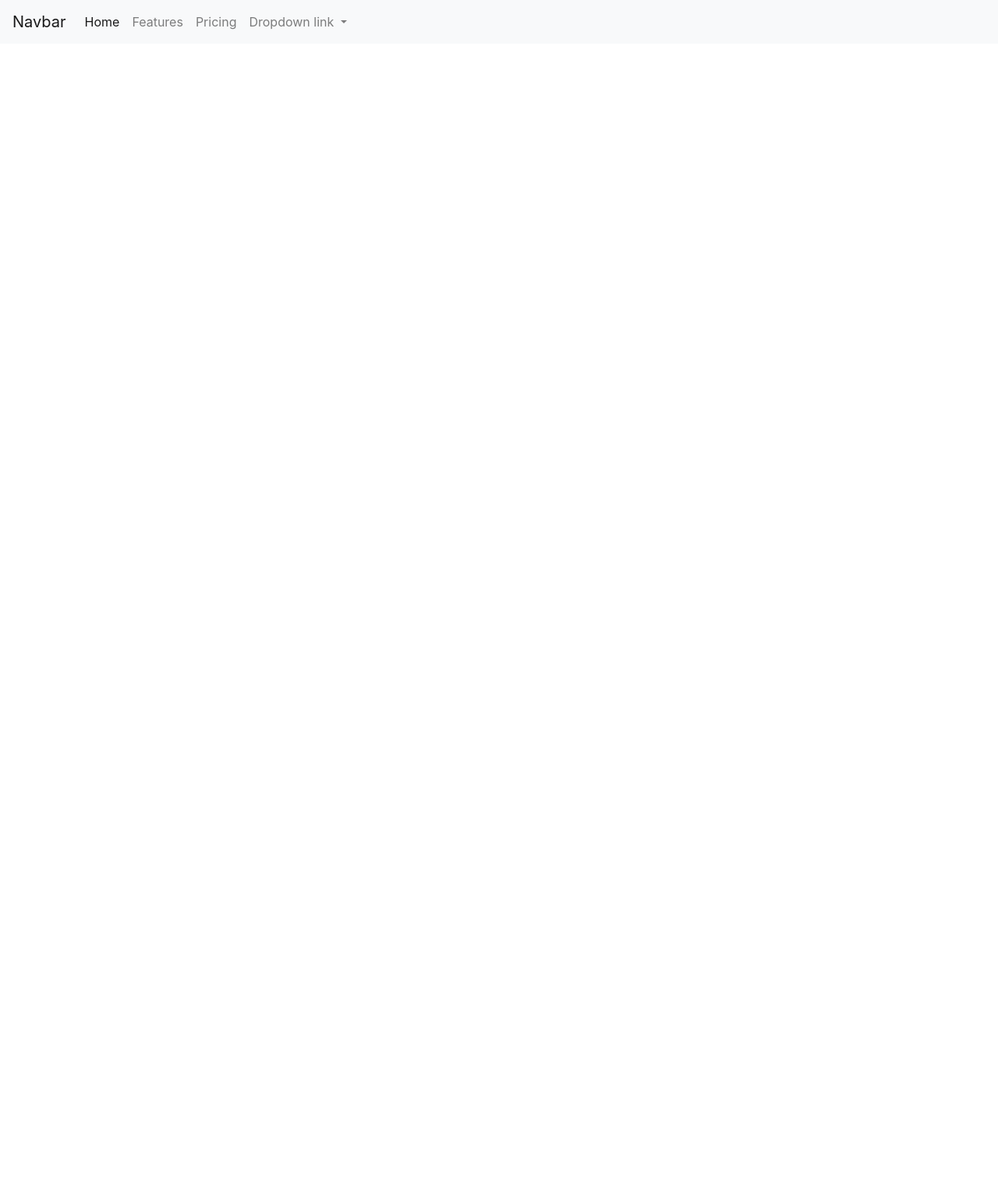
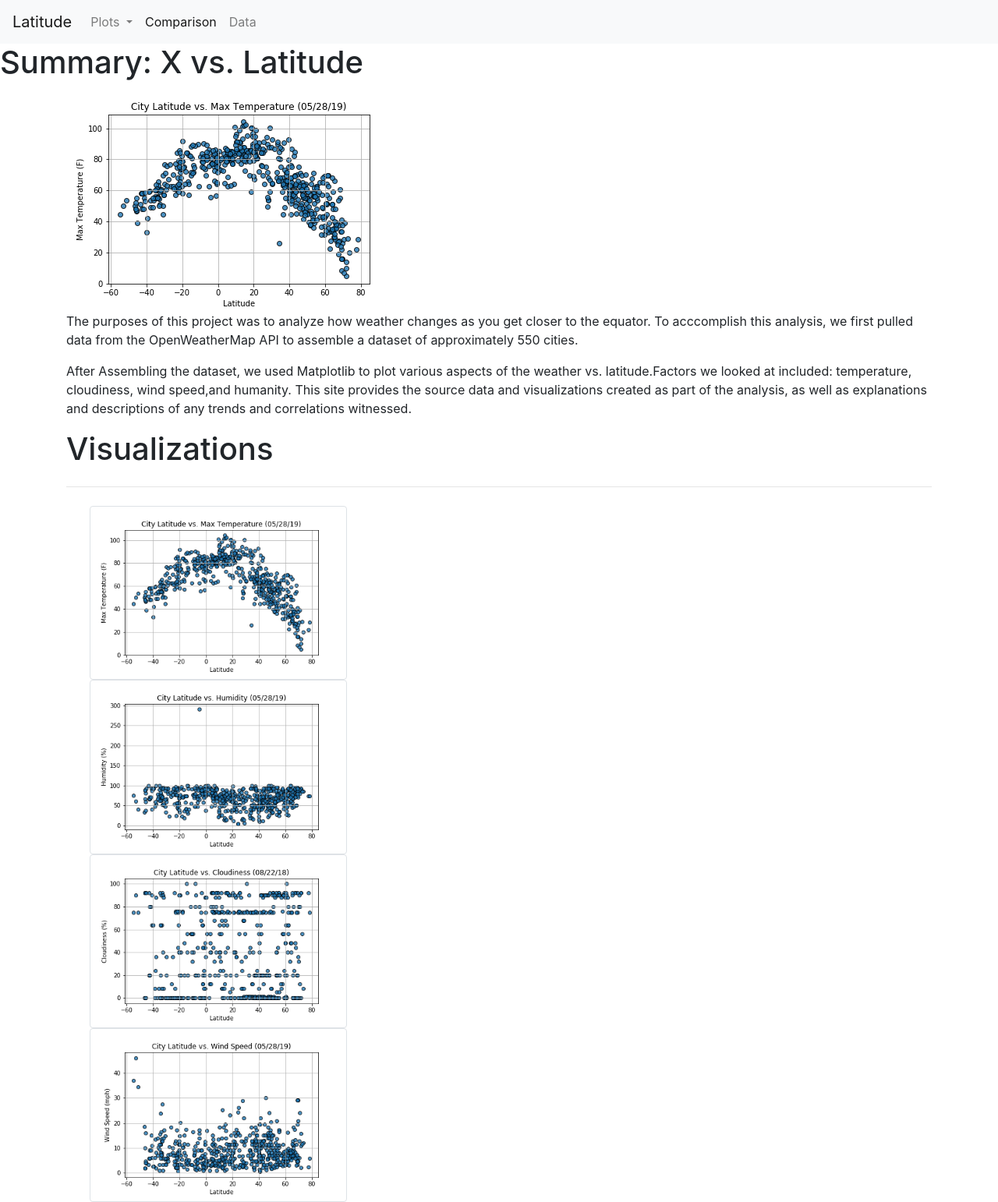
Before and after one commit to Lubinl/Web-Design-Challenge, a plain HTML site: page index.html in a window 1280 px wide. Shown: the whole page at 78% size. Before the commit the page ends 800 px from the top, so only its background shows below. Drawn offline with nearby package versions, Linux system fonts and the light colour scheme.

Commit message:
update html

```diff
--- a/index.html
+++ b/index.html
@@ -14,24 +14,15 @@
 <body>
     <!-- Bootstrap Navbar - (Reference: https://getbootstrap.com/docs/4.0/components/navbar/) -->
     <nav class="navbar navbar-expand-lg navbar-light bg-light">
-        <a class="navbar-brand" href="#">Navbar</a>
+        <a class="navbar-brand" href="#">Latitude</a>
         <button class="navbar-toggler" type="button" data-toggle="collapse" data-target="#navbarNavDropdown" aria-controls="navbarNavDropdown" aria-expanded="false" aria-label="Toggle navigation">
           <span class="navbar-toggler-icon"></span>
         </button>
         <div class="collapse navbar-collapse" id="navbarNavDropdown">
           <ul class="navbar-nav">
-            <li class="nav-item active">
-              <a class="nav-link" href="#">Home <span class="sr-only">(current)</span></a>
-            </li>
-            <li class="nav-item">
-              <a class="nav-link" href="#">Features</a>
-            </li>
-            <li class="nav-item">
-              <a class="nav-link" href="#">Pricing</a>
-            </li>
             <li class="nav-item dropdown">
               <a class="nav-link dropdown-toggle" href="#" id="navbarDropdownMenuLink" data-toggle="dropdown" aria-haspopup="true" aria-expanded="false">
-                Dropdown link
+                Plots
               </a>
               <div class="dropdown-menu" aria-labelledby="navbarDropdownMenuLink">
                 <a class="dropdown-item" href="#">Action</a>
@@ -39,6 +30,16 @@
                 <a class="dropdown-item" href="#">Something else here</a>
               </div>
             </li>
+            <li class="nav-item active">
+              <a class="nav-link" href="#">Comparison <span class="sr-only">(current)</span></a>
+            </li>
+            <li class="nav-item">
+              <a class="nav-link" href="#">Data</a>
+            </li>
+            <li class="nav-item">
+              <a class="nav-link" href="#"></a>
+            </li>
+
           </ul>
         </div>
       </nav>
@@ -52,6 +53,40 @@
     <script src="https://maxcdn.bootstrapcdn.com/bootstrap/4.0.0/js/bootstrap.min.js"
         integrity="sha384-JZR6Spejh4U02d8jOt6vLEHfe/JQGiRRSQQxSfFWpi1MquVdAyjUar5+76PVCmYl"
         crossorigin="anonymous"></script>
+  <header>
+    <h1>Summary: X vs. Latitude</h1>
+  </header>
+
+  <main class="container">
+    <section id="main-bio">
+      <section id="figure">
+        <img id="max-temp" src="images/Fig1.png">
+      </section>
+      <p>The purposes of this project was to analyze how weather changes as you get closer to the equator. To acccomplish this analysis, we first pulled data from the OpenWeatherMap API to assemble a dataset of approximately 550 cities.</p>
+
+      <p>After Assembling the dataset, we used Matplotlib to plot various aspects of the weather vs. latitude.Factors we looked at included: temperature, cloudiness, wind speed,and humanity. This site provides the source data and visualizations created as part of the analysis, as well as explanations and descriptions of any trends and correlations witnessed.</p>
+    </section>
+
+    <aside id="visualizations">
+      <h1> Visualizations</h1>
+      <hr class="my-4">
+      <div class="col">
+        <div class="col-md-4">
+          <img src="images/Fig1.png" alt="..." class="img-thumbnail">
+        </div>
+        <div class="col-md-4">
+          <img src="images/Fig2.png" alt="..." class="img-thumbnail">
+        </div>
+        <div class="col-md-4">
+          <img src="images/Fig3.png" alt="..." class="img-thumbnail">
+        </div>
+        <div class="col-md-4">
+          <img src="images/Fig4.png" alt="..." class="img-thumbnail">
+        </div>
+      </div>
+    </aside>
+  </main>
+
 </body>
 
 </html>
```
Also changed, not shown: images/Cloudiness_vs_Latitude.png (added), images/Fig1.png (added), images/Fig2.png (added), images/Fig3.png (added), images/Fig4.png (added), 1 other file.
